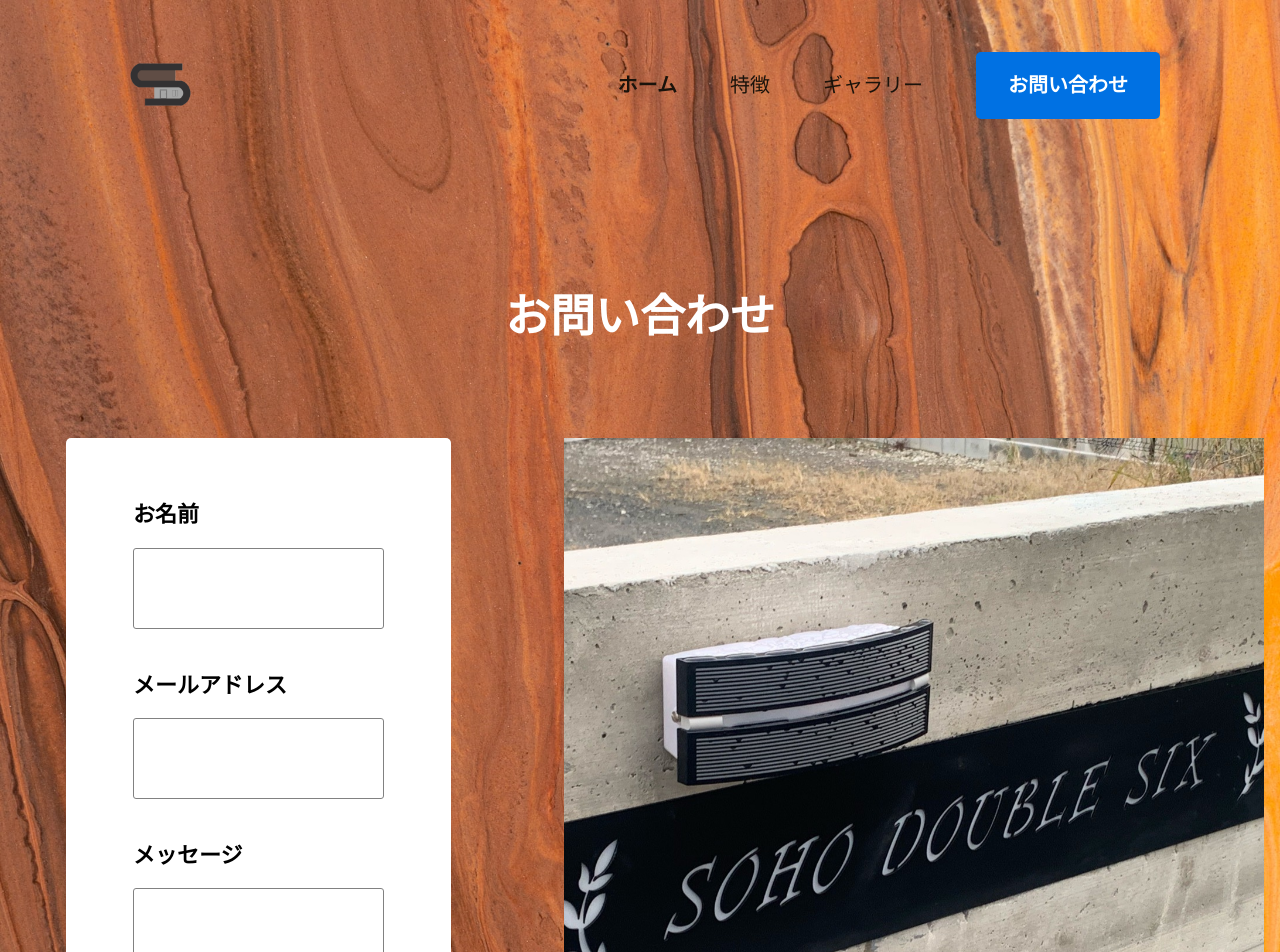
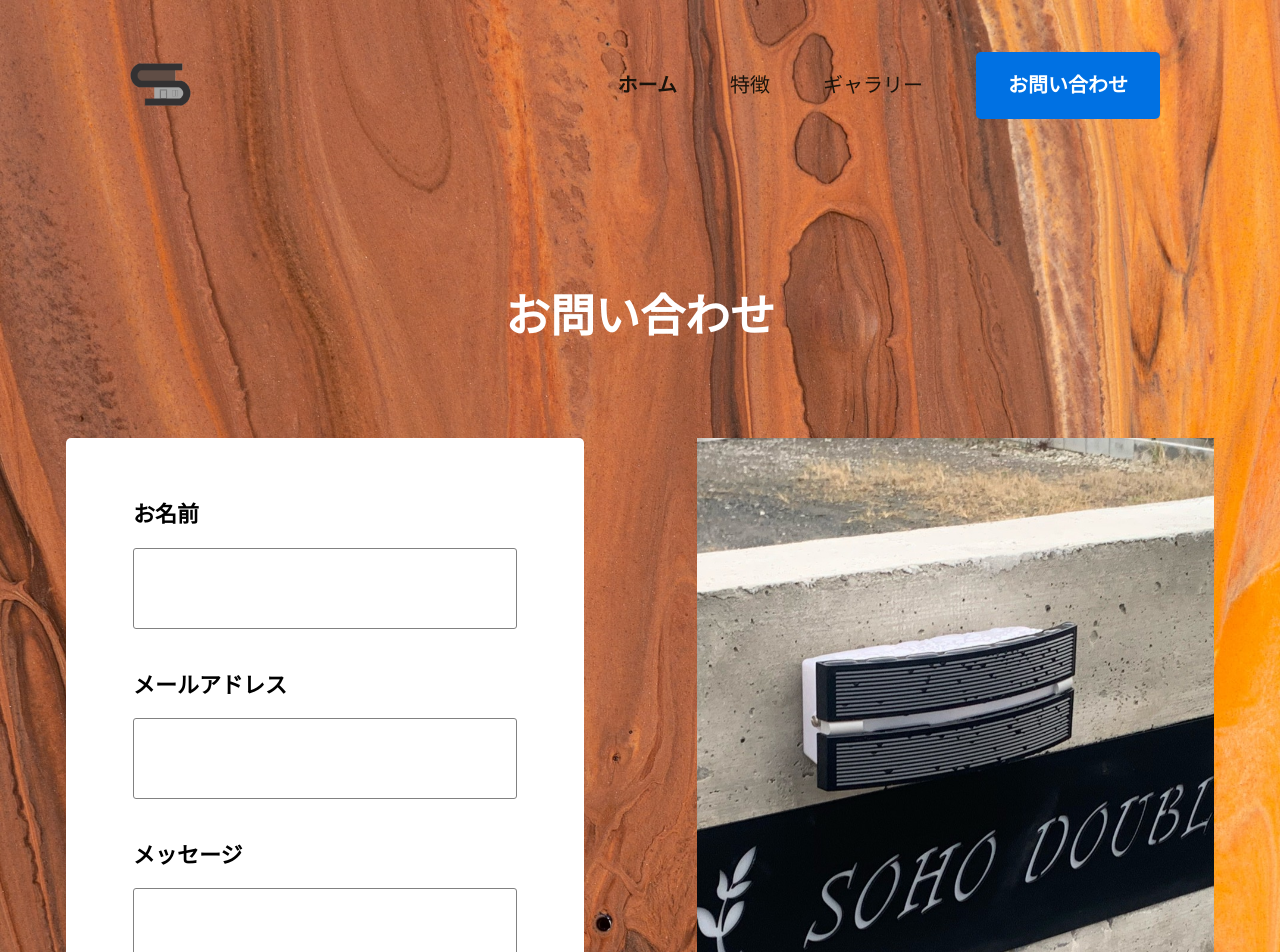
Before and after one commit to PagChomper/suzuki-demo-1, a React (Create React App) app: page /contact in a window 1280 px wide. Shown: the top 952 px of the page. Built offline with nearby package versions, Linux system fonts and the light colour scheme; a web font is replaced by a local one.

Commit message:
Contact image fix
Co-authored-by: lavishyay@gmail.com <lavishyay@gmail.com>

```diff
--- a/src/components/Contact/contact.scss
+++ b/src/components/Contact/contact.scss
@@ -43,11 +43,11 @@
         &--image {
             background: url(../../images/SDS.JPG);
             width: auto;
-            height: 90rem;
+            height: 100%;
             background-size: cover;
             background-position: -30rem;
-            min-width: 70rem;
-            max-width: 70rem;
+            // min-width: 70rem;
+            // max-width: 70rem;
         }
         // img {
         //     width: 100%;
```
